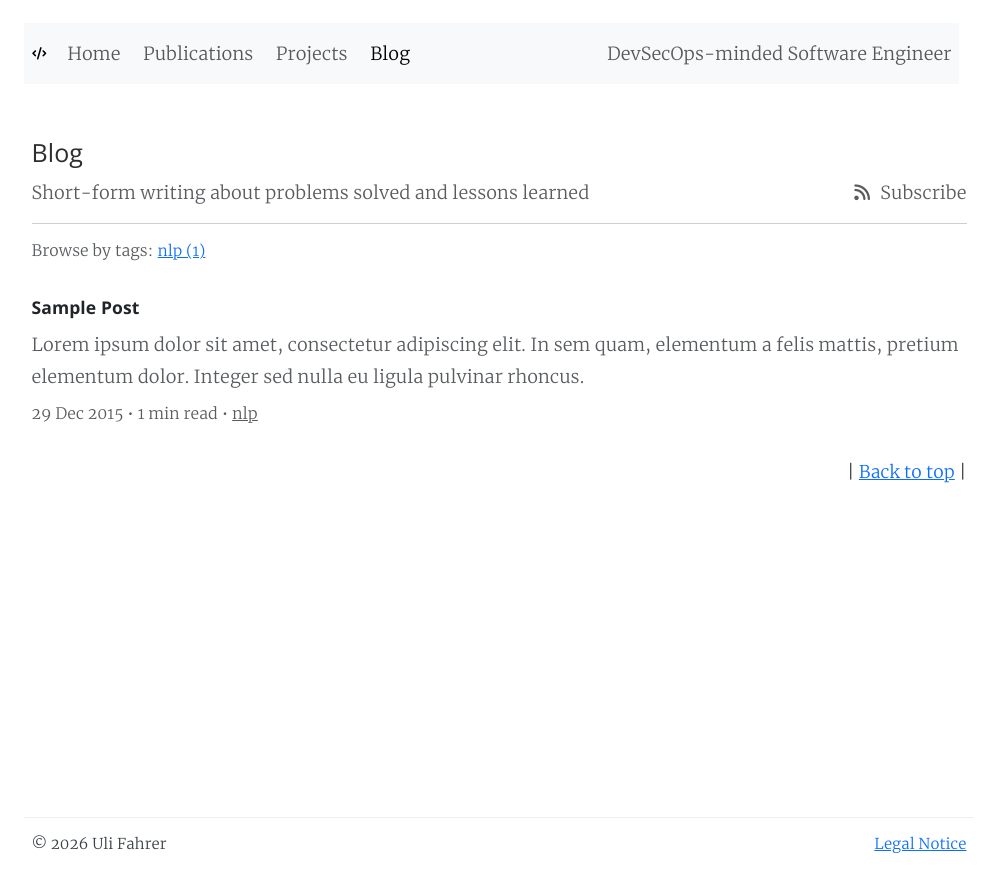
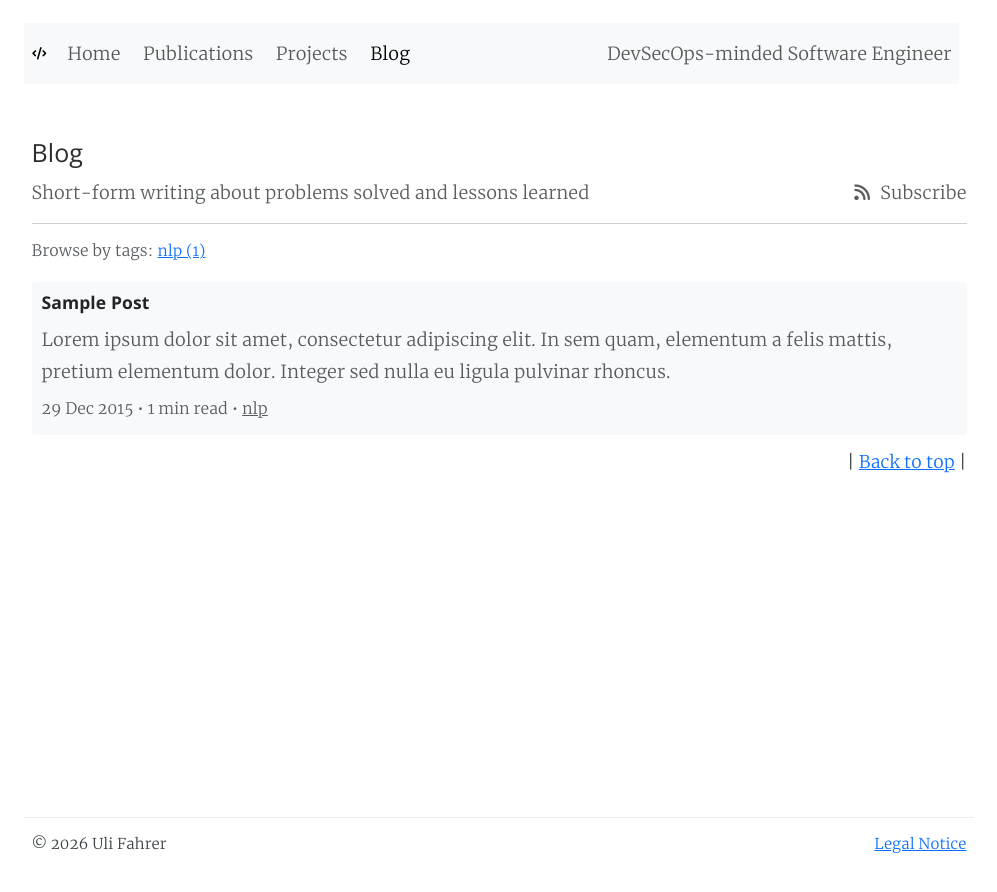
Before and after one commit to Tooa/tooa.github.io, a Jekyll site: the page built from blog/index.html, in a window 1280 px wide. Shown: the top 892 px of the page, without its empty margins (141-1138 px from the left). Built offline with Jekyll 4.4.1, drawn with Linux system fonts in a browser that asks for light colours.

Commit message:
style(blog): add light backdrop to post entries
Replace border-top separators with card-style presentation using Bootstrap bg-light, rounded corners, and spacing utilities. Each post entry now has visual separation through a subtle grey background instead of horizontal lines.

```diff
--- a/_layouts/tag-page.html
+++ b/_layouts/tag-page.html
@@ -6,7 +6,7 @@ layout: blog-overview
 
 <div class="blog">
     {% for post in site.tags[page.tag] %}
-        <div class="py-4 {% unless forloop.first %}border-top{% endunless %}">
+        <div class="bg-light rounded p-3 mb-3">
             <h3 class="mb-2">
                 <a href="{{ post.url }}" class="text-decoration-none text-dark fw-bold">{{ post.title }}</a>
             </h3>
--- a/blog/index.html
+++ b/blog/index.html
@@ -7,7 +7,7 @@ permalink: /blog/
 
 <div class="blog">
     {% for post in site.posts %}
-        <div class="py-4 {% unless forloop.first %}border-top{% endunless %}">
+        <div class="bg-light rounded p-3 mb-3">
             <h3 class="mb-2">
                 <a href="{{ post.url }}" class="text-decoration-none text-dark fw-bold">{{ post.title }}</a>
             </h3>
```
